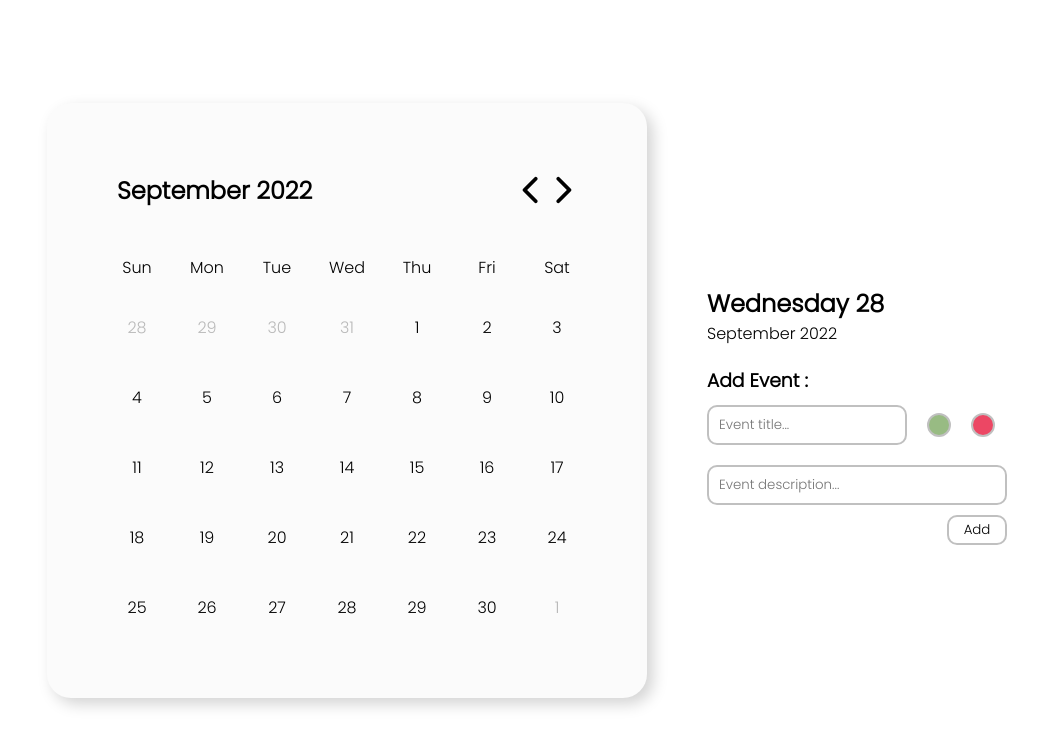
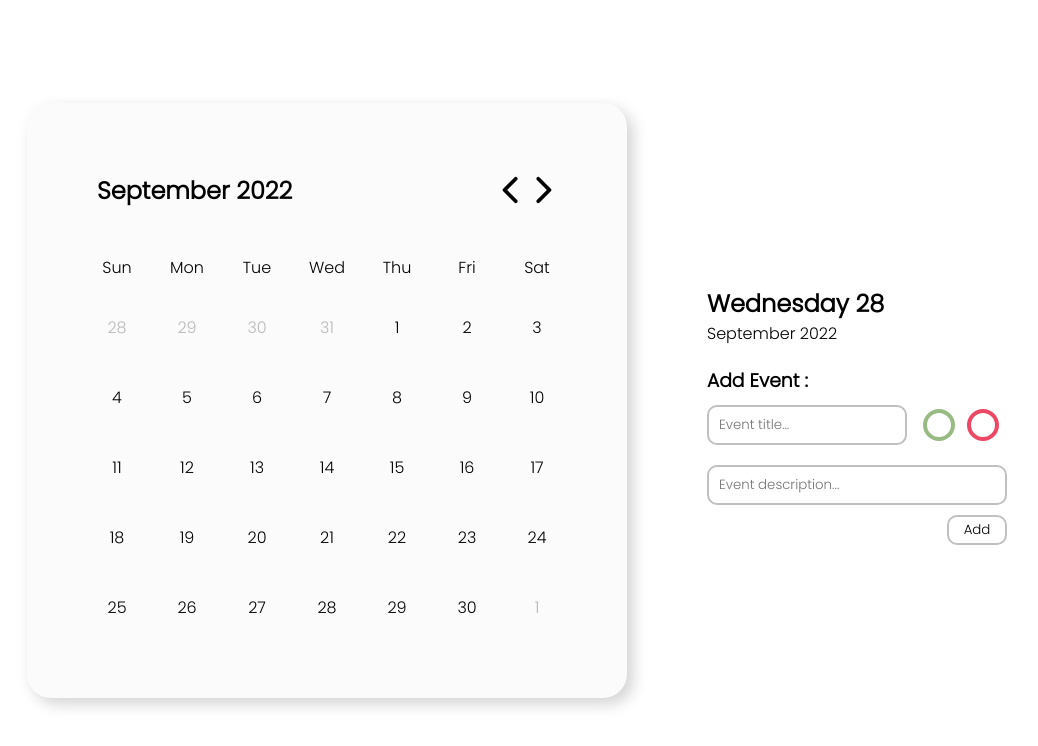
Before and after one commit to PushkarevAR/calendar, a React (Create React App) app: page / in a window 1280 px wide. Shown: the top 746 px of the page, without its empty margins (143-1181 px from the left). Built offline with nearby package versions, Linux system fonts and the light colour scheme.

Commit message:
styling input radio

```diff
--- a/src/components/Event.module.scss
+++ b/src/components/Event.module.scss
@@ -2,6 +2,7 @@
 
 section{
   margin-left: 60px;
+  margin-right: 20px;
 }
 
 form {
@@ -30,24 +31,24 @@ form {
     appearance: none;
     margin: auto 0 18px 20px;
     @include sizes(24px, 24px);
-    border: 2px solid $hover-grey;
+    border: 12px solid #fff;
     border-radius: 50%;
     cursor: pointer;
   }
   input[type="radio"]:hover {
     transform: scale(1.1, 1.1);
   }
+  input[type="radio"]:checked {
+    border: 3px solid #fff;
+    transform: scale(1.1, 1.1);
+  }
   .green {
     background-color: $green-day;
+    outline: 4px solid $green-day;
   }
   .pink {
     background-color: $pink-day;
-  }
-  input[type="radio"]:focus {
-    border: 2px solid $main-text;
-    transform: scale(1.3, 1.3);
-    // outline: max(2px, 0.15em) solid currentColor;
-    // outline-offset: max(2px, 0.15em);
+    outline: 4px solid $pink-day;
   }
   button {
     position: absolute;
@@ -61,5 +62,6 @@ form {
   }
   button:hover {
     transform: scale(1.1, 1.1);
+    background-color: $light-grey;
   }
 }
```
